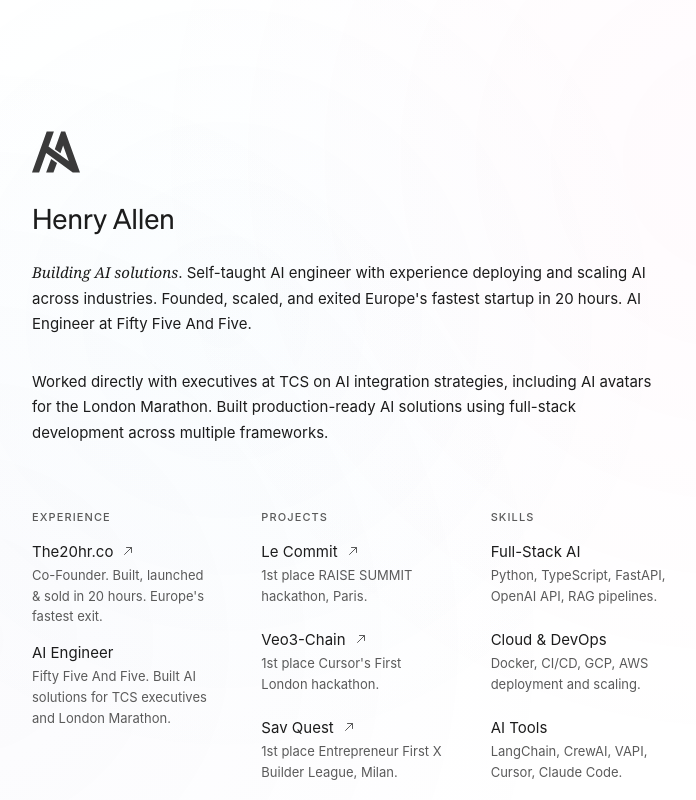
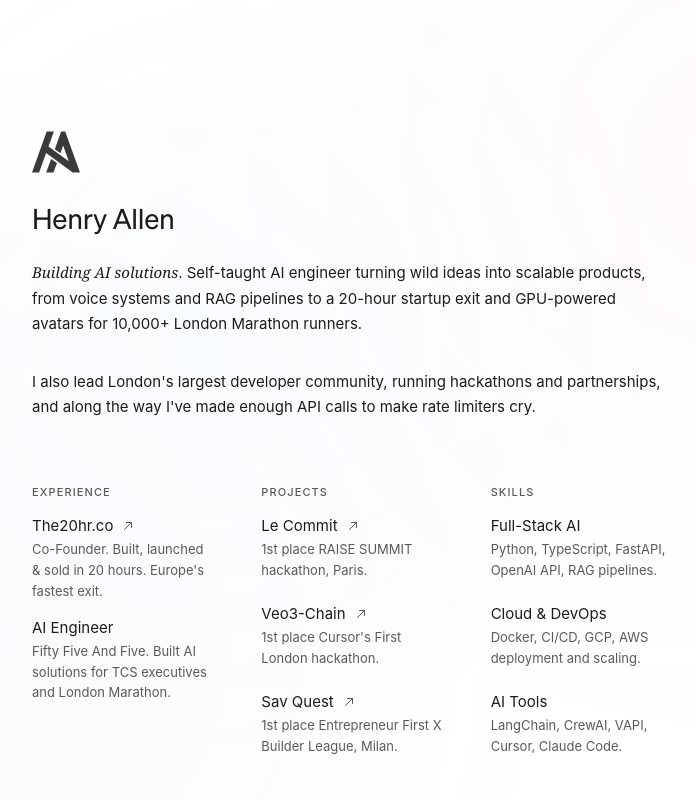
Before and after one commit to HenryAllen04/portfolio-site, a Next.js app: page / in a window 1280 px wide. Shown: the top 800 px of the page, without its empty margins (288-984 px from the left). Built offline with nearby package versions, Linux system fonts and the light colour scheme; a web font is replaced by a local one.

Commit message:
new intro

```diff
--- a/src/app/page.tsx
+++ b/src/app/page.tsx
@@ -34,17 +34,12 @@
                 Henry Allen
               </h1>
               <p data-animate="" style={{ "--stagger": 2 } as React.CSSProperties}>
-                <em>Building AI solutions</em>. Self-taught AI engineer with experience deploying and scaling
-                AI across industries. Founded, scaled, and exited Europe&apos;s fastest startup in 20 hours.
-                AI Engineer at{" "}
-                <a href="https://fiftyfiveandfive.com" rel="noopener" target="_blank">
-                  Fifty Five And Five
-                </a>.
+                <em>Building AI solutions</em>. Self-taught AI engineer turning wild ideas into scalable products,
+                from voice systems and RAG pipelines to a 20-hour startup exit and GPU-powered avatars for 10,000+ London Marathon runners.
               </p>
               <p data-animate="" style={{ "--stagger": 3 } as React.CSSProperties}>
-                Worked directly with executives at TCS on AI integration strategies,
-                including AI avatars for the London Marathon. Built production-ready
-                AI solutions using full-stack development across multiple frameworks.
+                I also lead London&apos;s largest developer community, running hackathons and partnerships,
+                and along the way I&apos;ve made enough API calls to make rate limiters cry.
               </p>
             </div>
 
```
